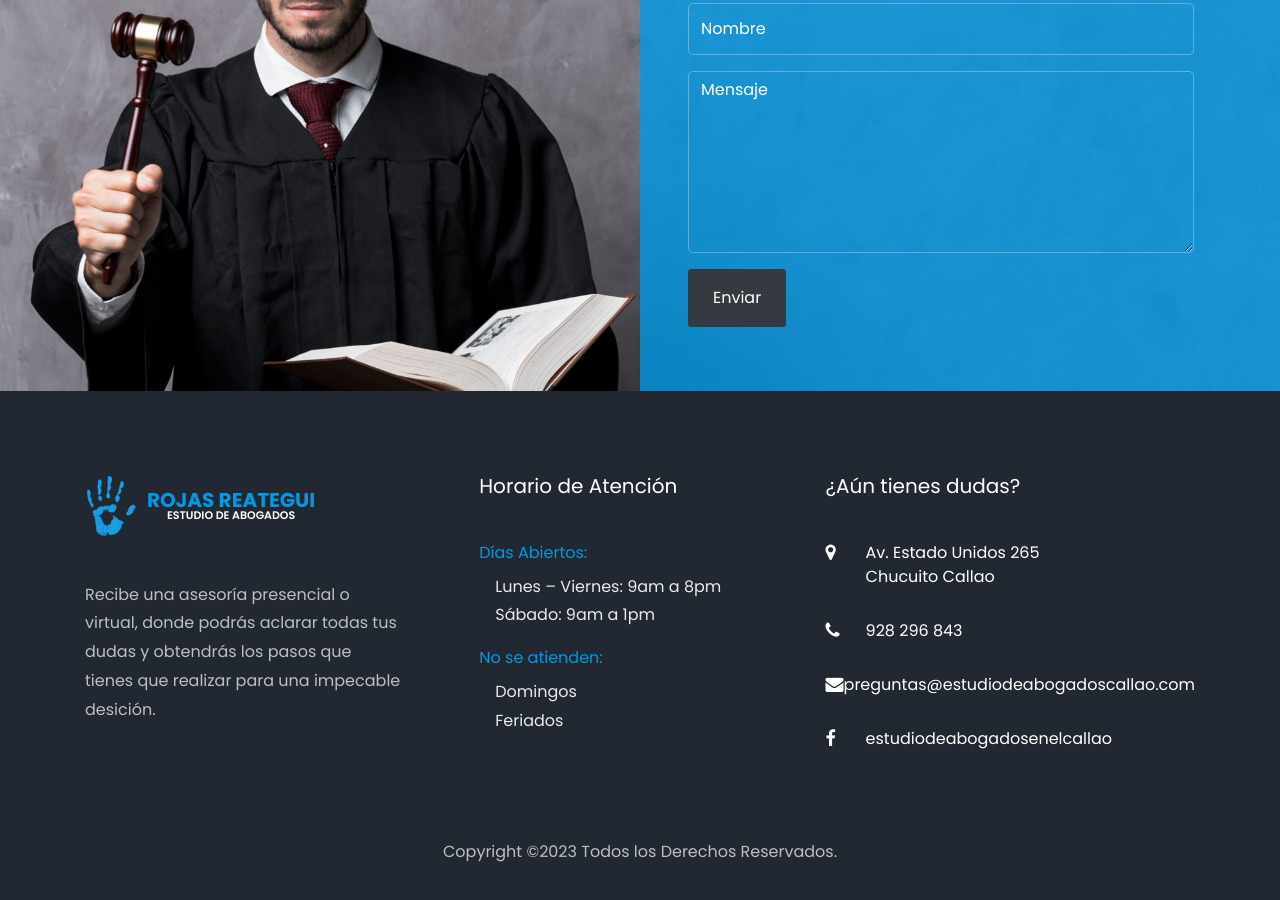
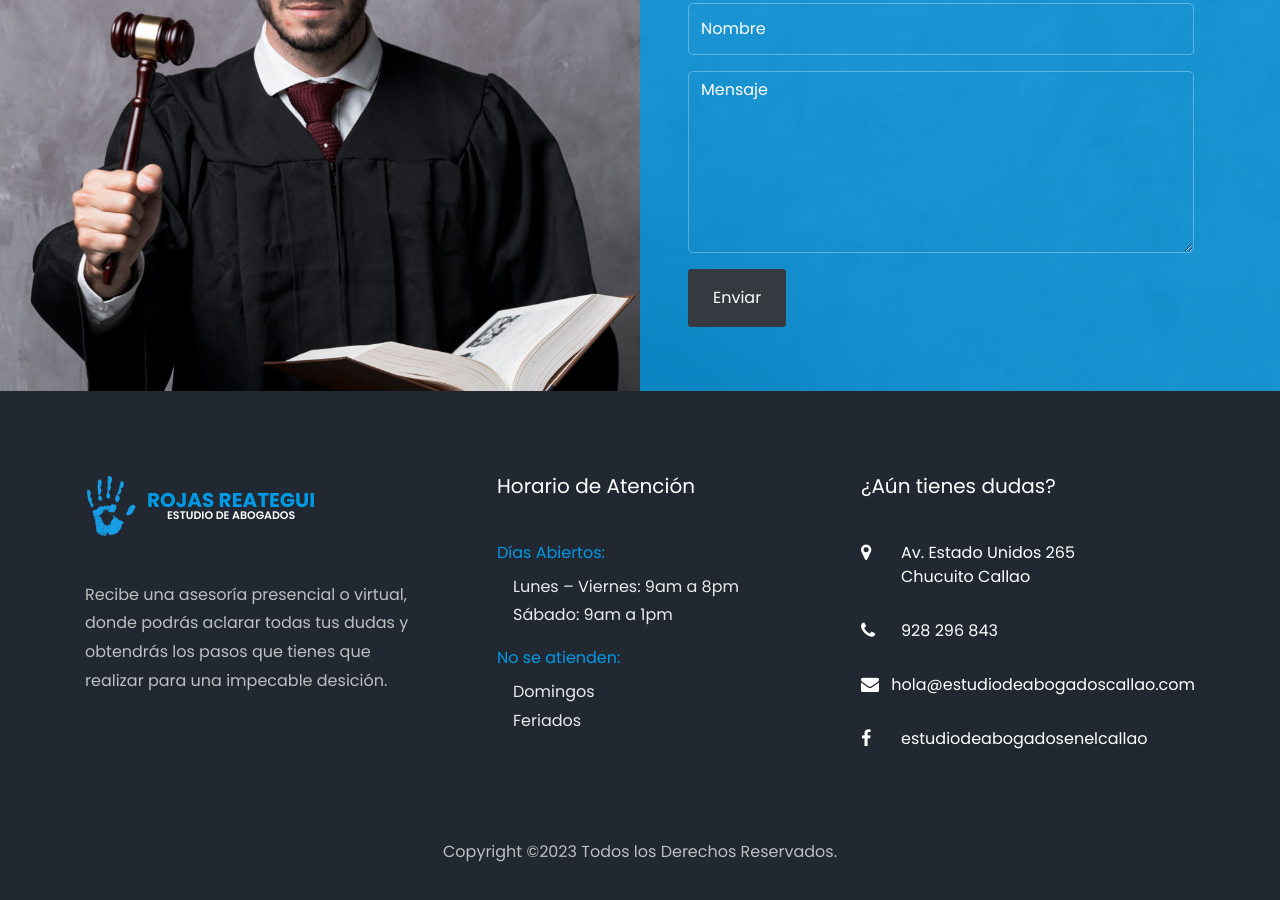
Before and after one commit to masterojitos/estudiodeabogadosdelcallao, a plain HTML site: page index.html in a window 1280 px wide. Shown: the part 3609-4509 px from the top of the page. Drawn offline with Linux system fonts and the light colour scheme; some packages are replaced by stand-ins of ours; no server answers; files whose address does not match are found by name.

Commit message:
issue fixed

```diff
--- a/index.html
+++ b/index.html
@@ -351,7 +351,7 @@
 	              <ul>
 	                <li><a href="https://goo.gl/maps/Fk7u2b57k4Fjh4wT9" target="_blank"><span class="icon icon-map-marker"></span><span class="text">Av. Estado Unidos 265<br />Chucuito Callao</span></a></li>
 	                <li><a href="tel: 928296843"><span class="icon icon-phone"></span><span class="text">928 296 843</span></a></li>
-	                <li><a href="mailto: hola@estudiodeabogadoscallao.com"><span class="icon icon-envelope"></span><span class="text">preguntas@estudiodeabogadoscallao.com</span></a></li>
+	                <li><a href="mailto: hola@estudiodeabogadoscallao.com"><span class="icon icon-envelope"></span><span class="text">hola@estudiodeabogadoscallao.com</span></a></li>
 									<li><a href="https://www.facebook.com/estudiodeabogadosenelcallao/" target="_blank"><span class="icon icon-facebook"></span><span class="text">estudiodeabogadosenelcallao</span></a></li>
 	              </ul>
 	            </div>
```
